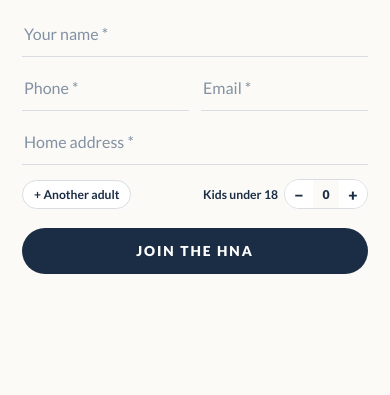
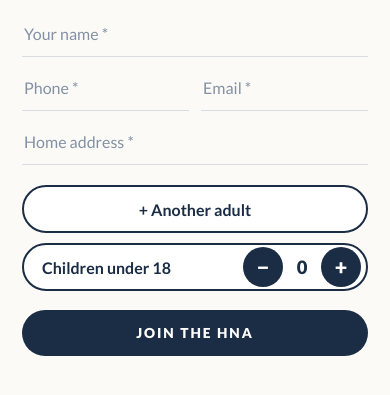
Before and after one commit to TXASC/DONNA-M, a plain HTML site: page hna/index.html in a window 390 px wide. Shown: the part 341-736 px from the top of the page. Drawn offline with nearby package versions, Linux system fonts and the light colour scheme; a web font is replaced by a local one.

Commit message:
HNA page: larger, higher-contrast adult and children controls
Feedback: the add-adult chip and kids stepper were too small to see and
tap. Both are now 48px tall with 1rem text and navy outlines; the
stepper buttons are 40px filled circles. They sit side by side on wide
screens and stack on phones.

Co-Authored-By: Claude Opus 5.5 <noreply@anthropic.com>

```diff
--- a/hna/index.html
+++ b/hna/index.html
@@ -55,15 +55,16 @@ input.err{border-bottom-color:var(--red)} input.err::placeholder{color:var(--red
 .hp{position:absolute;left:-9999px;width:1px;height:1px;opacity:0}
 .go:disabled{opacity:.7;cursor:wait}
 
-.extras{display:flex;align-items:center;justify-content:space-between;gap:8px;margin-top:6px;flex-wrap:nowrap}
-.chip{display:inline-flex;align-items:center;gap:6px;border:1.5px solid var(--line);background:#fff;color:var(--navy);
-  border-radius:999px;padding:6px 11px;font:700 .76rem var(--sans);white-space:nowrap;cursor:pointer;transition:all .15s}
+.extras{display:flex;align-items:stretch;gap:10px;margin-top:12px;flex-wrap:wrap}
+.chip,.kids{flex:1 1 180px;min-height:48px;border:2px solid var(--navy);border-radius:999px;background:#fff;color:var(--navy);font:700 1rem var(--sans)}
+.chip{display:inline-flex;align-items:center;justify-content:center;gap:8px;padding:0 18px;white-space:nowrap;cursor:pointer;transition:all .15s}
+.chip:hover{background:var(--gold-soft)}
 .chip[aria-pressed=true]{background:var(--navy);border-color:var(--navy);color:#fff}
-.kids{display:flex;align-items:center;gap:6px;font-size:.76rem;font-weight:700;white-space:nowrap}
-.step{display:inline-flex;align-items:center;border:1.5px solid var(--line);border-radius:999px;overflow:hidden}
-.step button{width:28px;height:28px;border:none;background:#fff;color:var(--navy);font:900 1rem var(--sans);cursor:pointer}
-.step button:active{background:var(--gold-soft)}
-.step output{min-width:26px;text-align:center;font-weight:900}
+.kids{display:flex;align-items:center;justify-content:space-between;gap:10px;padding:0 5px 0 18px;white-space:nowrap}
+.step{display:inline-flex;align-items:center;gap:4px}
+.step button{width:40px;height:40px;border:none;border-radius:50%;background:var(--navy);color:#fff;font:900 1.35rem/1 var(--sans);cursor:pointer}
+.step button:active{background:var(--gold);color:var(--navy)}
+.step output{min-width:30px;text-align:center;font-weight:900;font-size:1.15rem}
 
 .go{margin-top:clamp(6px,1.2svh,12px);height:46px;border:none;border-radius:999px;background:var(--navy);color:#fff;
   font:900 .86rem var(--sans);letter-spacing:.14em;text-transform:uppercase;cursor:pointer;transition:background .15s,transform .1s}
@@ -116,8 +117,8 @@ input.err{border-bottom-color:var(--red)} input.err::placeholder{color:var(--red
 
     <div class="extras">
       <button type="button" class="chip" id="add" aria-pressed="false">+ Another adult</button>
-      <div class="kids">Kids under 18
-        <div class="step"><button type="button" id="km" aria-label="Fewer">−</button><output id="kn">0</output><button type="button" id="kp" aria-label="More">+</button></div>
+      <div class="kids">Children under 18
+        <div class="step"><button type="button" id="km" aria-label="Fewer children">−</button><output id="kn">0</output><button type="button" id="kp" aria-label="More children">+</button></div>
       </div>
     </div>
 
```
